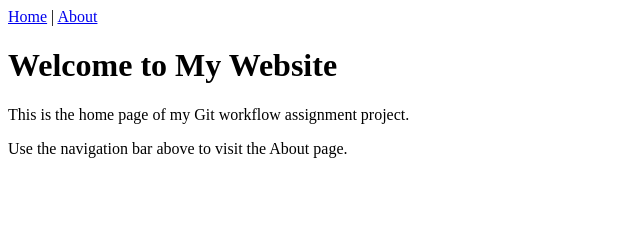
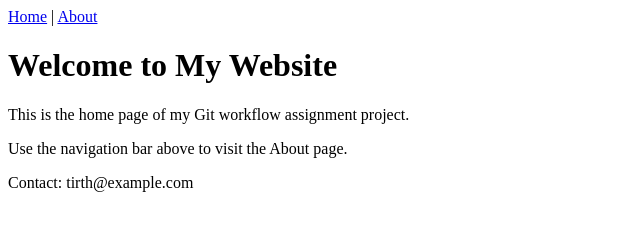
Before and after one commit to tirth-alt/git-workflow-assignment, a plain HTML site: page index.html in a window 1280 px wide. Shown: the whole page, without its empty margins (0-640 px from the left). Drawn offline with Linux system fonts and the light colour scheme.

Commit message:
Add footer with contact email to index.html

```diff
--- a/index.html
+++ b/index.html
@@ -12,5 +12,6 @@
   <h1>Welcome to My Website</h1>
   <p>This is the home page of my Git workflow assignment project.</p>
   <p>Use the navigation bar above to visit the About page.</p>
+  <footer>Contact: tirth@example.com</footer>
 </body>
 </html>
```
